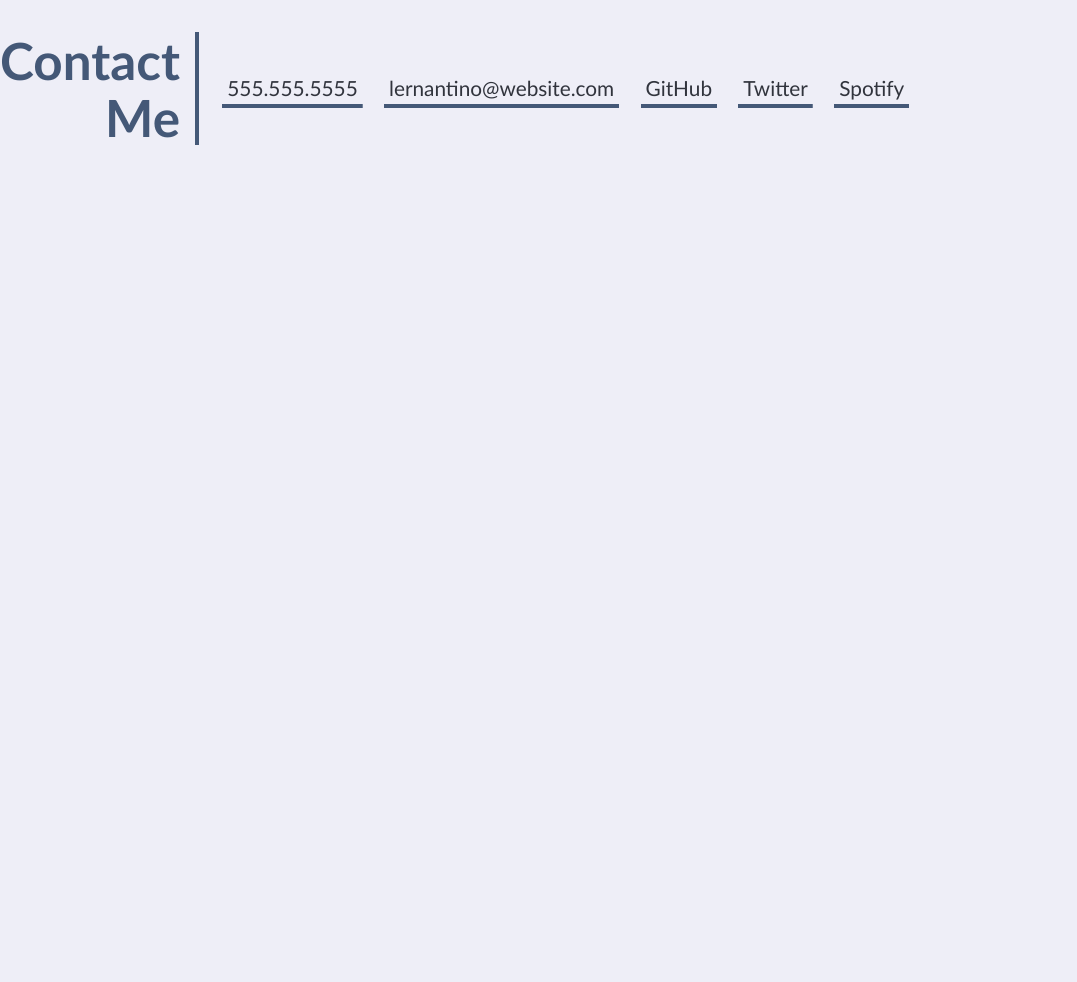
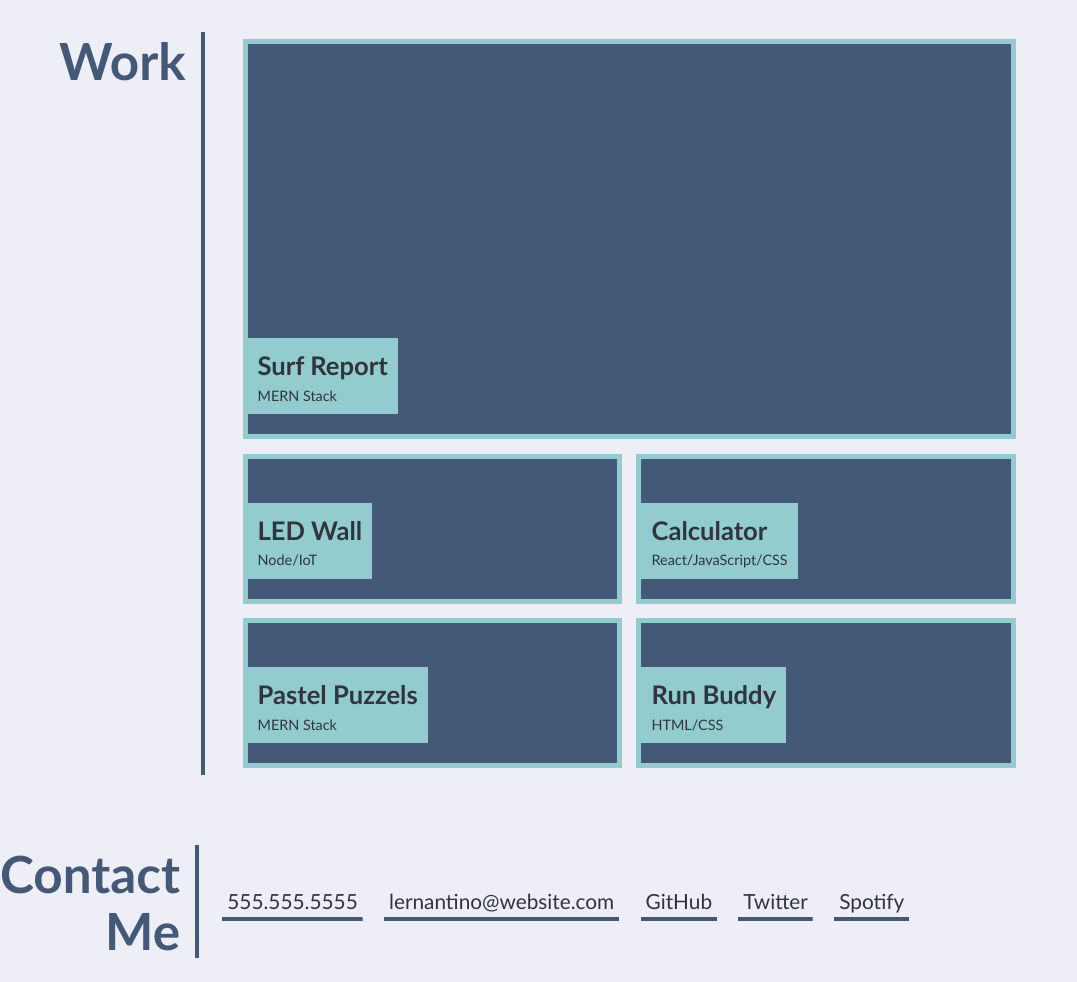
Before and after one commit to Stephen-exe/showcase-2025, a plain HTML site: page index.html in a window 1280 px wide. Shown: the part 505-1487 px from the top of the page, without its empty margins (0-1077 px from the left). Before the commit the page ends 800 px from the top, so only its background shows below. Drawn offline with Linux system fonts and the light colour scheme.

Commit message:
added work section

```diff
--- a/assets/css/style.css
+++ b/assets/css/style.css
@@ -166,7 +166,6 @@ main {
   padding: 0 0 20px 0;
   margin: 0.5em;
   text-decoration: none;
-  background-blend-mode: soft-light;
   background-size: 150%;
   transition: all 0.5s;
   font-size: 0.9rem;
--- a/index.html
+++ b/index.html
@@ -36,7 +36,47 @@
         pariatur ipsum. Voluptate dolores ullam culpa! Incidunt voluptatum numquam voluptates libero. Quam iusto sit
         amet quo?</p>
     </div>
+    <section class="page-section" id="work">
+      <h2>Work</h2>
+      <div class="flex-container">
 
+        <a href="#" class="flex-item surf-report">
+          <div>
+            <h3>Surf Report</h3>
+            <span>MERN Stack</span>
+          </div>
+        </a>
+
+        <a href="#" class="flex-item led-wall">
+          <div>
+            <h3>LED Wall</h3>
+            <span>Node/IoT</span>
+          </div>
+        </a>
+        <a href="#" class="flex-item react-calc">
+          <div>
+            <h3>Calculator</h3>
+            <span>React/JavaScript/CSS</span>
+          </div>
+        </a>
+
+        <a href="#" class="flex-item pastel-puzzles">
+          <div>
+            <h3>Pastel Puzzels</h3>
+            <span>MERN Stack</span>
+          </div>
+        </a>
+
+
+        <a href="#" class="flex-item run-buddy">
+          <div>
+            <h3>Run Buddy</h3>
+            <span>HTML/CSS</span>
+          </div>
+        </a>
+
+      </div>
+    </section>
 
 
     <section class="page-section contact" id="contact">
```
